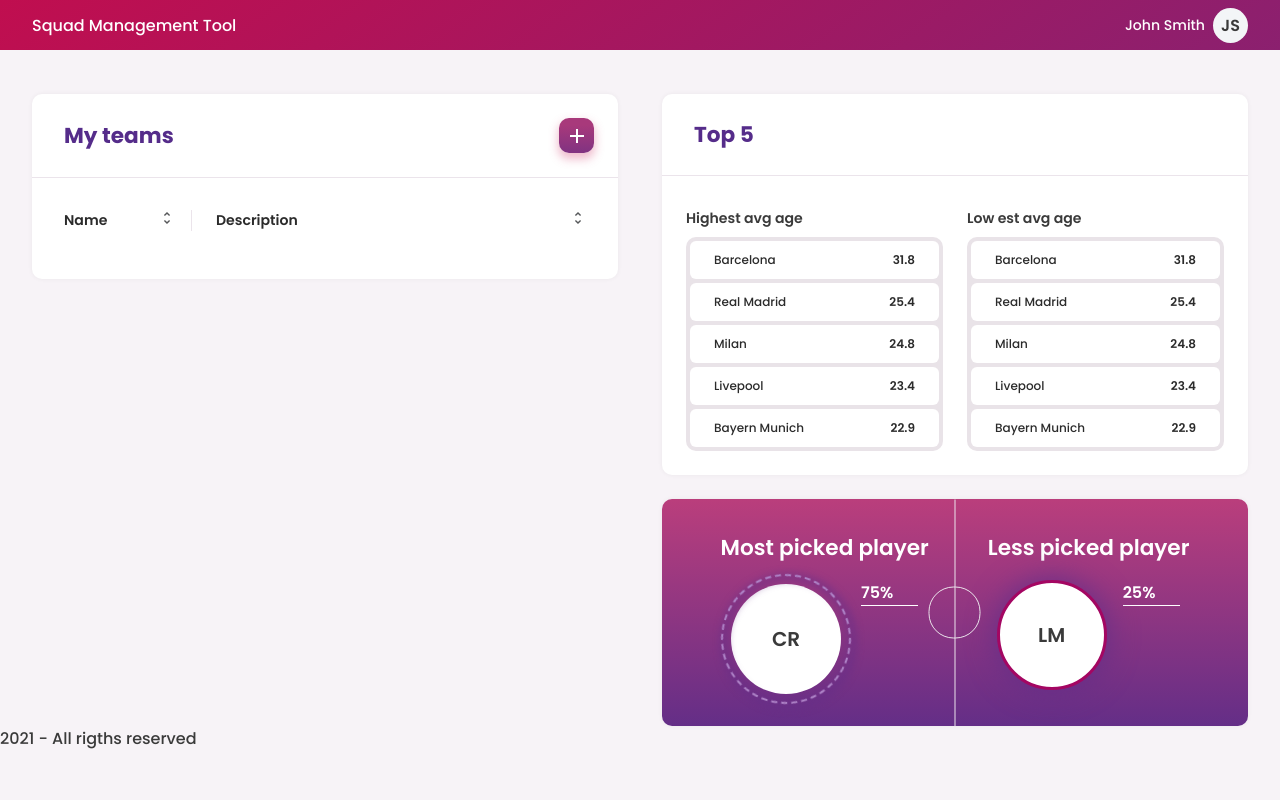
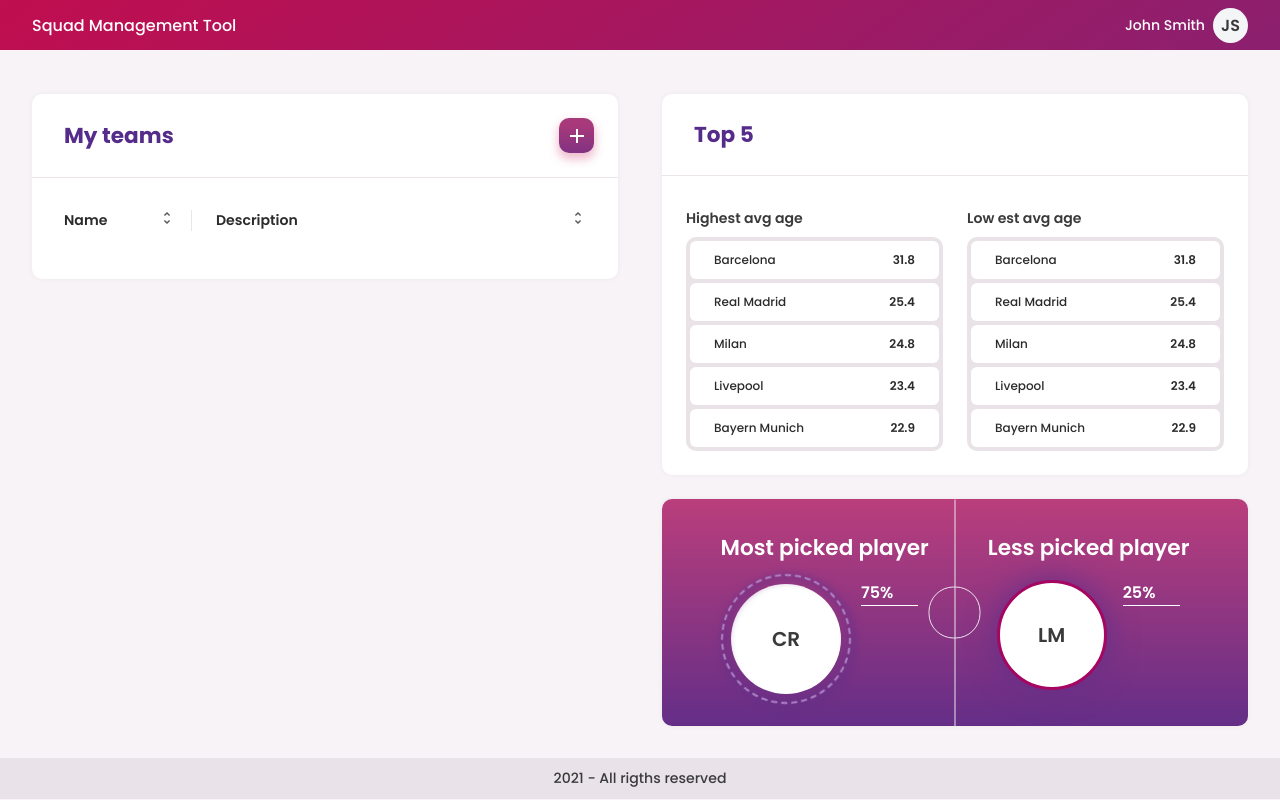
Before and after one commit to LuanMiqueias/squad-Management, a React (Create React App) app: page / in a window 1280 px wide. Built offline with nearby package versions, Linux system fonts and the light colour scheme.

Commit message:
Estilizando footer

```diff
--- a/src/components/Footer/index.js
+++ b/src/components/Footer/index.js
@@ -1,7 +1,11 @@
 import React from "react";
-
+import style from "./style.module.css";
 const Footer = () => {
-  return <footer>{new Date().getFullYear()} - All rigths reserved</footer>;
+  return (
+    <footer className={style.footer}>
+      {new Date().getFullYear()} - All rigths reserved
+    </footer>
+  );
 };
 
 export default Footer;
--- a/src/components/Footer/style.module.css
+++ b/src/components/Footer/style.module.css
@@ -0,0 +1,8 @@
+.footer{
+  width: 100%;
+  text-align: center;
+  padding: 10px;
+  font-size: .88rem;
+  margin-top: 32px;
+  background: var(--footer-background);
+}
```
